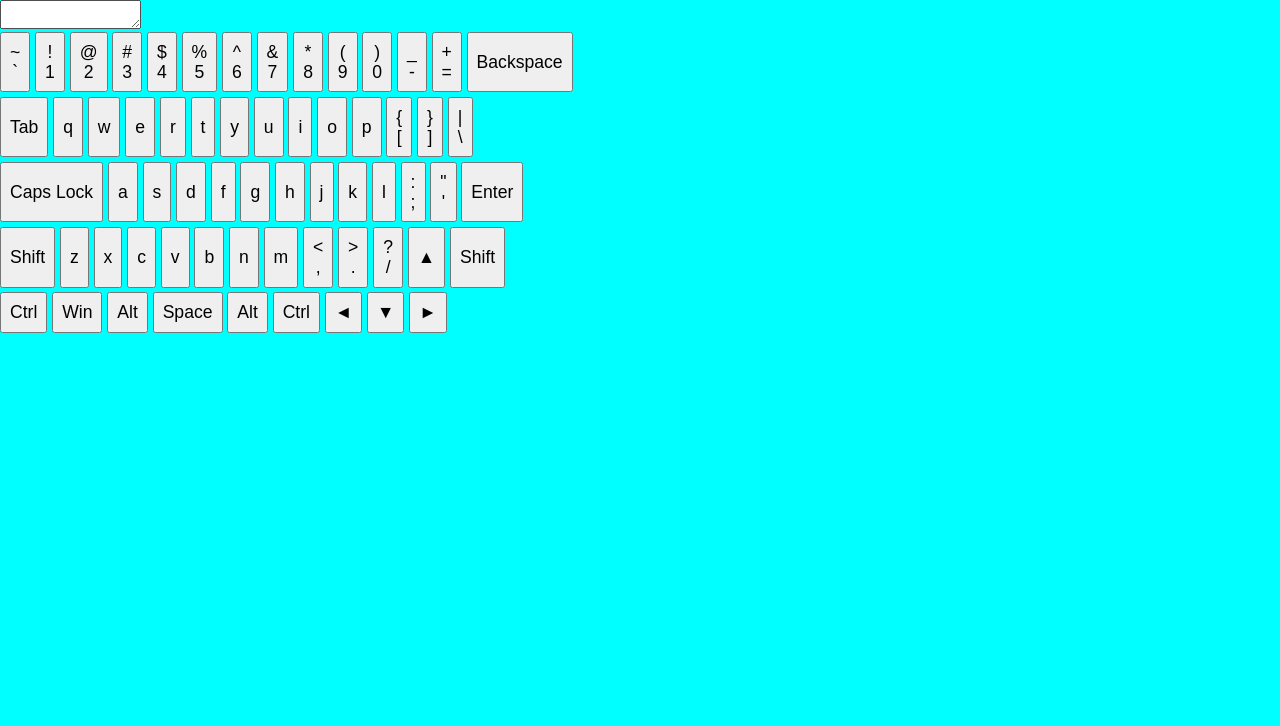
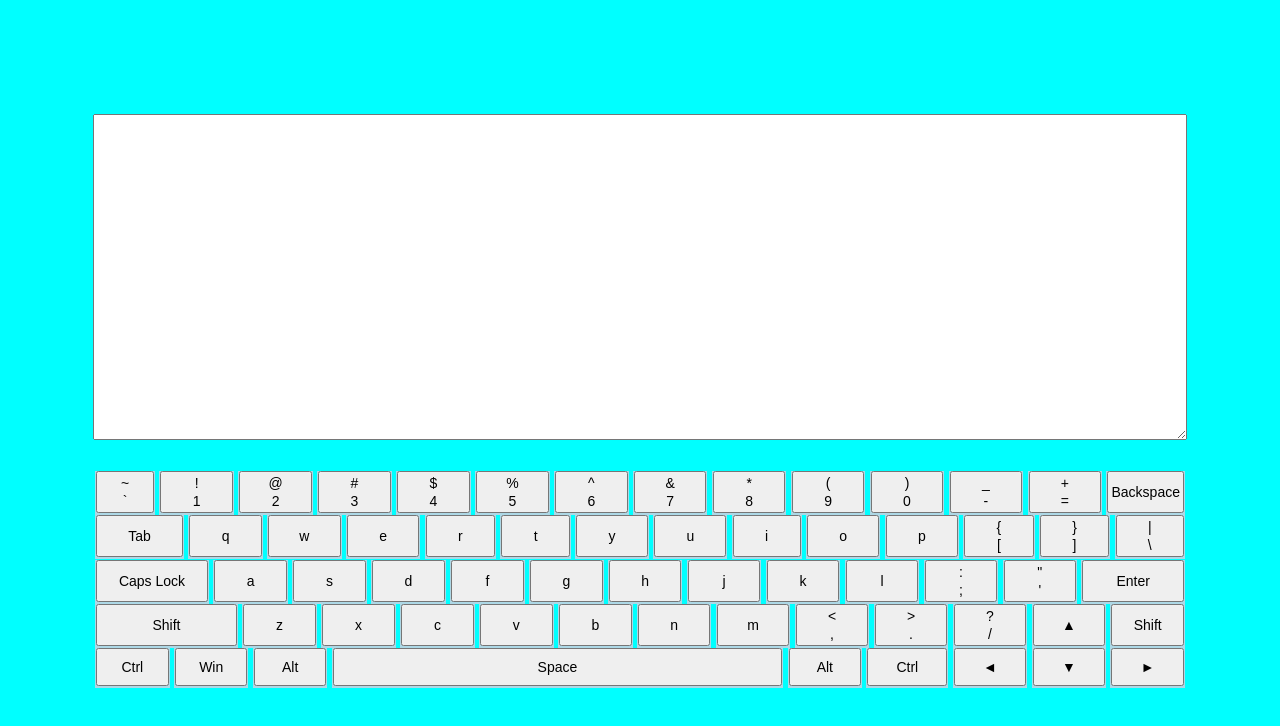
Before and after one commit to GregoryRubies/virtual-keyboard, a plain HTML site: page index.html in a window 1280 px wide. Drawn offline with Linux system fonts and the light colour scheme.

Commit message:
feat: add styles for kboard

```diff
--- a/styles/sass/abstract/_constants.scss
+++ b/styles/sass/abstract/_constants.scss
@@ -0,0 +1,2 @@
+$key-default-widht: calc(100% / 15);
+$test: minmax(min-content, $key-default-widht);
--- a/styles/sass/base/_base.scss
+++ b/styles/sass/base/_base.scss
@@ -2,4 +2,17 @@
   background-color: aqua;
   font-size: 10px;
   box-sizing: content-box;
+  .wrapper {
+    height: 100vh;
+    gap: 31px;
+    display: flex;
+    flex-direction: column;
+    align-items: center;
+    justify-content: center;
+  }
+  @media screen and (max-width: 450px) {
+    & {
+      font-size: 7px;
+    }
+  }
 }
--- a/styles/sass/components/_components.scss
+++ b/styles/sass/components/_components.scss
@@ -1,6 +1,12 @@
 .btn {
-  font-size: 1.1rem;
-  display: block;
-  padding: .5rem .5rem;
-  box-shadow: .1rem;
+  width: 100%;
+  font-size: 1.4em;
+  display: flex;
+  gap: 2px;
+  box-shadow: 0px 1px 0px 1px lightblue;
+  padding: 2px;
+  flex-direction: column;
+  align-items: center;
+  justify-content: space-around;
+  box-sizing: border-box;
 }
--- a/styles/sass/layouts/_keyboard.scss
+++ b/styles/sass/layouts/_keyboard.scss
@@ -1,10 +1,27 @@
+
 .keyboard {
-  width: 750px;
+  width: 85vw;
   display: flex;
   flex-direction: column;
-  gap: .3rem;
+  gap: .4rem;
   .keyboard__row {
-    display: flex;
-    gap: .3rem;
+    display: grid;
+    gap: .4rem;
+    height: 38px;
+  }
+  .keyboard__row_0 {
+    grid-template-columns: calc($key-default-widht * .8) repeat(12, $test) 1fr;
+  }
+  .keyboard__row_1 {
+    grid-template-columns: calc($key-default-widht * 1.2) repeat(13, $test);
+  }
+  .keyboard__row_2 {
+    grid-template-columns: minmax(calc($key-default-widht * 1.3), 1fr) repeat(11, $test) calc($key-default-widht * 1.4);
+  }
+  .keyboard__row_3 {
+    grid-template-columns: minmax(calc($key-default-widht * 1.4), 1fr) repeat(12, $test);
+  }
+  .keyboard__row_4 {
+    grid-template-columns: repeat(3, $test) 1fr $test calc($key-default-widht * 1.1) repeat(3, $test);
   }
 }
--- /dev/null
+++ b/styles/sass/layouts/_screen.scss
@@ -0,0 +1,4 @@
+.screen {
+  width: 85vw;
+  height: 40%;
+}
--- a/styles/sass/main.scss
+++ b/styles/sass/main.scss
@@ -6,4 +6,6 @@
 
 @import "components/components";
 
+@import "layouts/screen";
+
 @import "layouts/keyboard";
```
Also changed, not shown: styles/build/main.css, 1 other file.
